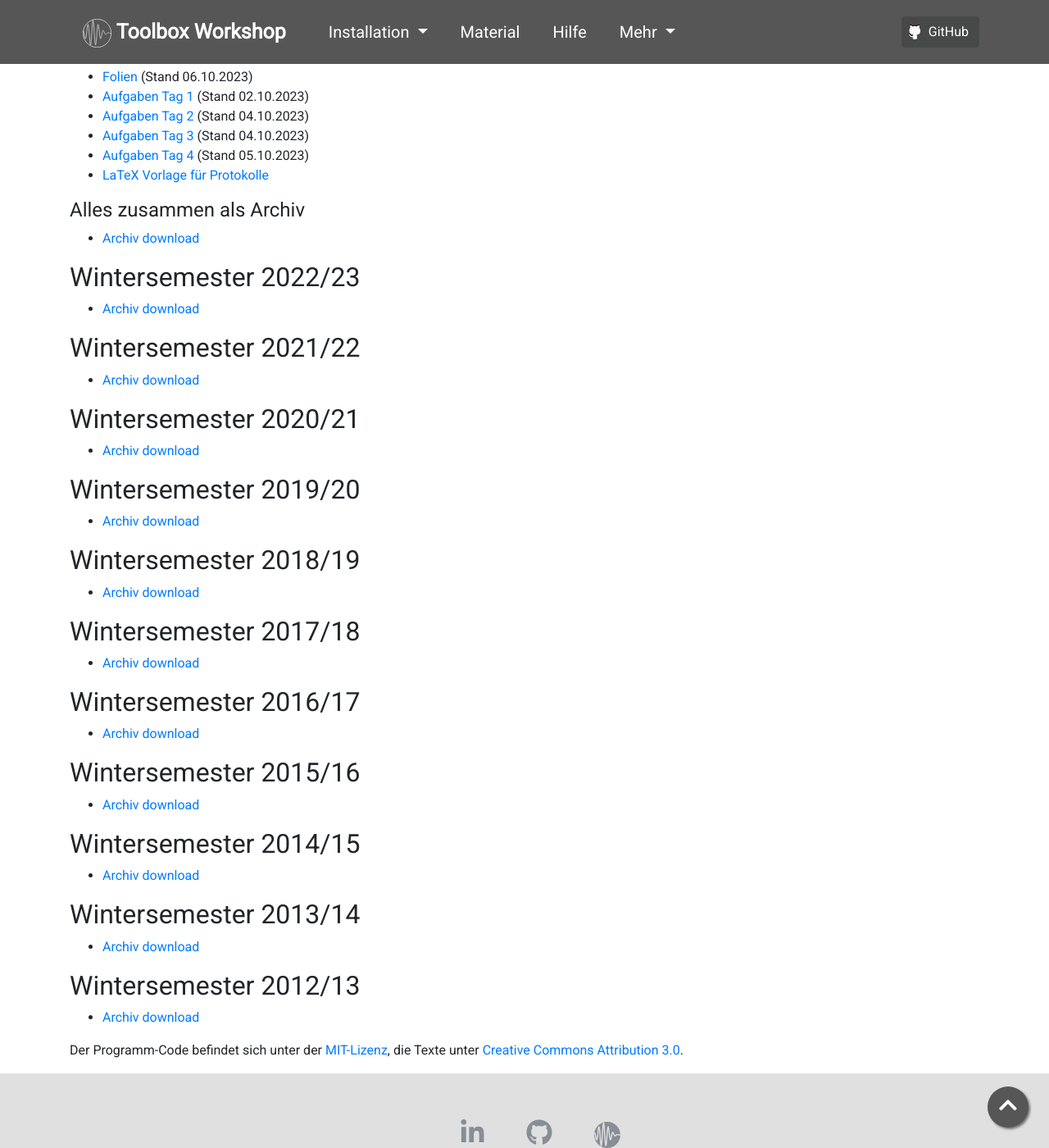
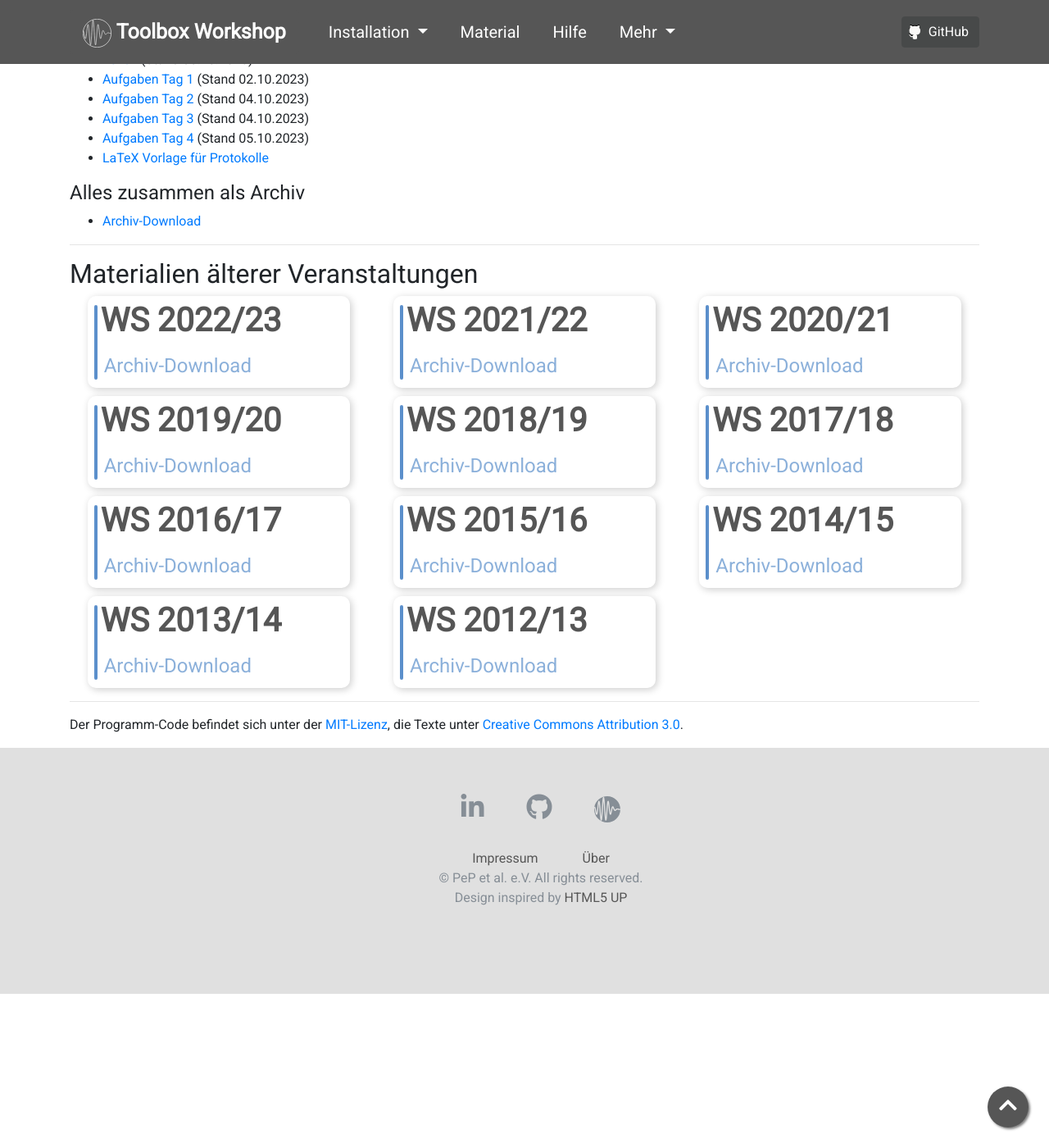
Before and after one commit to pep-dortmund/homepage-toolbox, a Jekyll site: the page built from archive.md, in a window 1280 px wide and 1400 px high, scrolled down 1088 px. Shown: the whole window at 82% size. Built offline with Jekyll 4.4.1, drawn with Linux system fonts in a browser that asks for light colours; nearby versions of some CDN libraries; some of the changed text lies outside the part shown.

Commit message:
Redesign download section of older archives

```diff
--- a/archive.md
+++ b/archive.md
@@ -40,9 +40,9 @@
 <!-- - <a href="https://github.com/pep-dortmund/toolbox-workshop-protocol-template" target="_blank">LaTeX Vorlage für Protokolle</a> -->
 
 #### Alles zusammen als Archiv
-<!-- - [Archiv download](/files/archive/current.tar.gz) -->
+<!-- - [Archiv-Download](/files/archive/current.tar.gz) -->
 
-<p class="lead">Hier befinden sich die Materialien vergangener Veranstaltungen.</p>
+---
 
 ## Wintersemester 2023/24
 [//]: <> (Referring to latest version.)
@@ -77,51 +77,91 @@
 - <a href="https://github.com/pep-dortmund/toolbox-workshop-protocol-template" target="_blank">LaTeX Vorlage für Protokolle</a>
 
 #### Alles zusammen als Archiv
-- [Archiv download](/files/archive/latest.tar.gz)
+- [Archiv-Download](/files/archive/latest.tar.gz)
 
+---
 
-## Wintersemester 2022/23
+## Materialien älterer Veranstaltungen
 
-- [Archiv download](/files/archive/2022.tar.gz)
+<div class="archive-grid">
+  <div class="grid-item">
+    <div class="archive-card">
+      <div class="archive-title">WS 2022/23</div>
+      <div class="archive-body"></div>
+      <a href="/files/archive/2022.tar.gz" class="archive-dl"></a>
+    </div>
+  </div>
+  <div class="grid-item">
+    <div class="archive-card">
+      <div class="archive-title">WS 2021/22</div>
+      <div class="archive-body"></div>
+      <a href="/files/archive/2021.tar.gz" class="archive-dl"></a>
+    </div>
+  </div>
+  <div class="grid-item">
+    <div class="archive-card">
+      <div class="archive-title">WS 2020/21</div>
+      <div class="archive-body"></div>
+      <a href="/files/archive/2020.tar.gz" class="archive-dl"></a>
+    </div>
+  </div>
+  <div class="grid-item">
+    <div class="archive-card">
+      <div class="archive-title">WS 2019/20</div>
+      <div class="archive-body"></div>
+      <a href="/files/archive/2019.tar.gz" class="archive-dl"></a>
+    </div>
+  </div>
+  <div class="grid-item">
+    <div class="archive-card">
+      <div class="archive-title">WS 2018/19</div>
+      <div class="archive-body"></div>
+      <a href="/files/archive/2018.tar.gz" class="archive-dl"></a>
+    </div>
+  </div>
+  <div class="grid-item">
+    <div class="archive-card">
+      <div class="archive-title">WS 2017/18</div>
+      <div class="archive-body"></div>
+      <a href="/files/archive/2017.tar.gz" class="archive-dl"></a>
+    </div>
+  </div>
+  <div class="grid-item">
+    <div class="archive-card">
+      <div class="archive-title">WS 2016/17</div>
+      <div class="archive-body"></div>
+      <a href="/files/archive/2016.tar.gz" class="archive-dl"></a>
+    </div>
+  </div>
+  <div class="grid-item">
+    <div class="archive-card">
+      <div class="archive-title">WS 2015/16</div>
+      <div class="archive-body"></div>
+      <a href="/files/archive/2015.tar.gz" class="archive-dl"></a>
+    </div>
+  </div>
+  <div class="grid-item">
+    <div class="archive-card">
+      <div class="archive-title">WS 2014/15</div>
+      <div class="archive-body"></div>
+      <a href="/files/archive/2014.tar.gz" class="archive-dl"></a>
+    </div>
+  </div>
+  <div class="grid-item">
+    <div class="archive-card">
+      <div class="archive-title">WS 2013/14</div>
+      <div class="archive-body"></div>
+      <a href="/files/archive/2013.tar.gz" class="archive-dl"></a>
+    </div>
+  </div>
+  <div class="grid-item">
+    <div class="archive-card">
+      <div class="archive-title">WS 2012/13</div>
+      <div class="archive-body"></div>
+      <a href="/files/archive/2012.tar.gz" class="archive-dl"></a>
+    </div>
+  </div>
+</div>
 
-## Wintersemester 2021/22
-
-- [Archiv download](/files/archive/2021.tar.gz)
-
-## Wintersemester 2020/21
-
-- [Archiv download](/files/archive/2020.tar.gz)
-
-## Wintersemester 2019/20
-
-- [Archiv download](/files/archive/2019.tar.gz)
-
-## Wintersemester 2018/19
-
-- [Archiv download](/files/archive/2018.tar.gz)
-
-## Wintersemester 2017/18
-
-- [Archiv download](/files/archive/2017.tar.gz)
-
-## Wintersemester 2016/17
-
-- [Archiv download](/files/archive/2016.tar.gz)
-
-## Wintersemester 2015/16
-
-- [Archiv download](/files/archive/2015.tar.gz)
-
-## Wintersemester 2014/15
-
-- [Archiv download](/files/archive/2014.tar.gz)
-
-## Wintersemester 2013/14
-
-- [Archiv download](/files/archive/2013.tar.gz)
-
-## Wintersemester 2012/13
-
-- [Archiv download](/files/archive/2012.tar.gz)
-
+---
 Der Programm-Code befindet sich unter der [MIT-Lizenz](http://opensource.org/licenses/MIT), die Texte unter [Creative Commons Attribution 3.0](http://creativecommons.org/licenses/by/3.0/).
```
Also changed, not shown: other parts of archive.md (+1 -1 lines).
